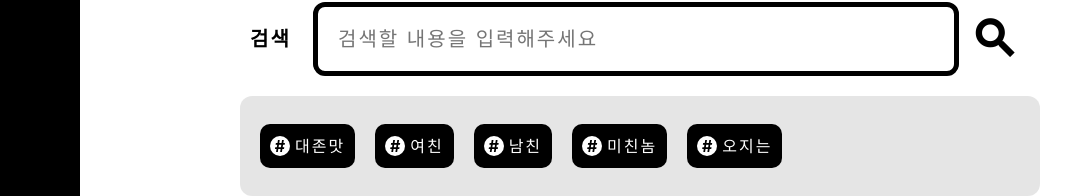
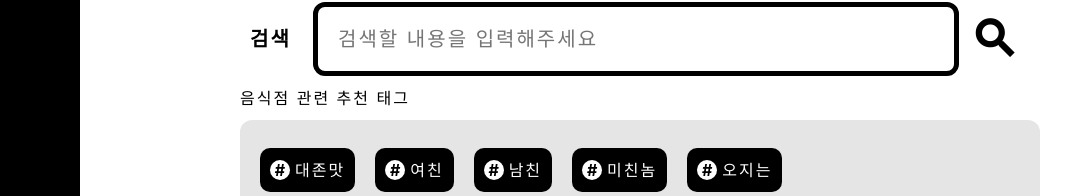
Before and after one commit to sweesweett/section3React, a React (Create React App) app: page / in a window 1280 px wide. Shown: the part 188-384 px from the top of the page, without its empty margins (0-1080 px from the left). Built offline with nearby package versions, Linux system fonts and the light colour scheme; a web font is replaced by a local one.

Commit message:
검색어  태그추가

```diff
--- a/src/Search.js
+++ b/src/Search.js
@@ -1,6 +1,6 @@
 import styled from 'styled-components';
 import Tags from './Tags';
-import { useState } from 'react';
+import { useEffect, useRef, useState } from 'react';
 
 const SearchDiv = styled.div`
   padding: 10px;
@@ -38,6 +38,9 @@ const SearchDiv = styled.div`
 const Search = () => {
   // let defaultTag = () => {};
   const [tagExample, setTagExample] = useState([]);
+  const [searchValue, setSearchValue] = useState('');
+  const inputVal = useRef();
+  // useEffect
   const tag = {
     restaurant: [
       '맛집',
@@ -91,6 +94,9 @@ const Search = () => {
   };
   const randomTags = (t) => {
     let result = [];
+    if (t === 'shopping_cart') {
+      return [...tag[t]];
+    }
     for (let i = 0; i < 10; i++) {
       let tmp = tag[t][Math.floor(Math.random() * tag[t].length)];
       if (result.includes(tmp) === false) {
@@ -101,6 +107,18 @@ const Search = () => {
       }
     }
   };
+  const addTag = (e) => {
+    setSearchValue(`${searchValue} ${e.target.textContent}`);
+    setTagExample(tagExample.filter((el) => el !== e.target.textContent));
+    inputVal.current.value = `${searchValue} ${e.target.textContent}`;
+  };
+  const handleinput = (e) => {
+    if (e.key === 'Enter') {
+      console.log(e.target.value);
+    } else {
+      setSearchValue(e.target.value);
+    }
+  };
   return (
     <SearchDiv className='Search'>
       <div className='searchWrapper'>
@@ -109,6 +127,8 @@ const Search = () => {
           type='text'
           id='searchInput'
           placeholder='검색할 내용을 입력해주세요'
+          onKeyUp={handleinput}
+          ref={inputVal}
         />
         <span className='material-icons'>search</span>
       </div>
@@ -116,6 +136,9 @@ const Search = () => {
         tagExample={tagExample}
         setTagExample={setTagExample}
         randomTags={randomTags}
+        searchValue={searchValue}
+        setSearchValue={setSearchValue}
+        addTag={addTag}
       />
     </SearchDiv>
   );
--- a/src/Tags.js
+++ b/src/Tags.js
@@ -1,4 +1,4 @@
-import { useEffect } from 'react';
+import { useEffect, useState } from 'react';
 import styled from 'styled-components';
 
 const TagsDiv = styled.div`
@@ -17,6 +17,8 @@ const TagsDiv = styled.div`
     position: relative;
     color: white;
     border-radius: 10px;
+    cursor: pointer;
+
     ::after {
       content: '#';
       font-weight: 700;
@@ -55,6 +57,10 @@ const TagsNavBtn = styled.button`
   background-color: transparent;
   padding: 0;
   .material-icons {
+    &.colored {
+      filter: drop-shadow(0px 2px 0px red);
+      background-color: purple;
+    }
     font-size: 50px;
     width: 80px;
     height: 80px;
@@ -69,20 +75,36 @@ const TagsNavBtn = styled.button`
     line-height: 15px;
   }
 `;
-const Tags = ({ tagExample, setTagExample, randomTags }) => {
+const Tags = ({
+  tagExample,
+  setTagExample,
+  randomTags,
+  searchValue,
+  setSearchValue,
+  addTag,
+}) => {
+  const [currCategory, setCurrCategory] = useState('음식점');
   const getTags = (e) => {
     let tagList;
-    tagList = randomTags(e.target.textContent);
-    setTagExample(tagList);
+    if (e.target.className === 'material-icons') {
+      tagList = randomTags(e.target.textContent);
+      setCurrCategory(e.target.nextSibling.textContent);
+      setTagExample([...tagList]);
+    } else {
+      return;
+    }
   };
   useEffect(() => {
-    setTagExample(randomTags('restaurant'));
+    setTagExample([...randomTags('restaurant')]);
   }, []);
   return (
     <div>
+      <div>{currCategory} 관련 추천 태그</div>
       <TagsDiv>
         {tagExample.map((el, index) => (
-          <span key={index}>{el}</span>
+          <span key={index} onClick={addTag}>
+            {el}
+          </span>
         ))}
       </TagsDiv>
       <TagNavsDiv>
```
